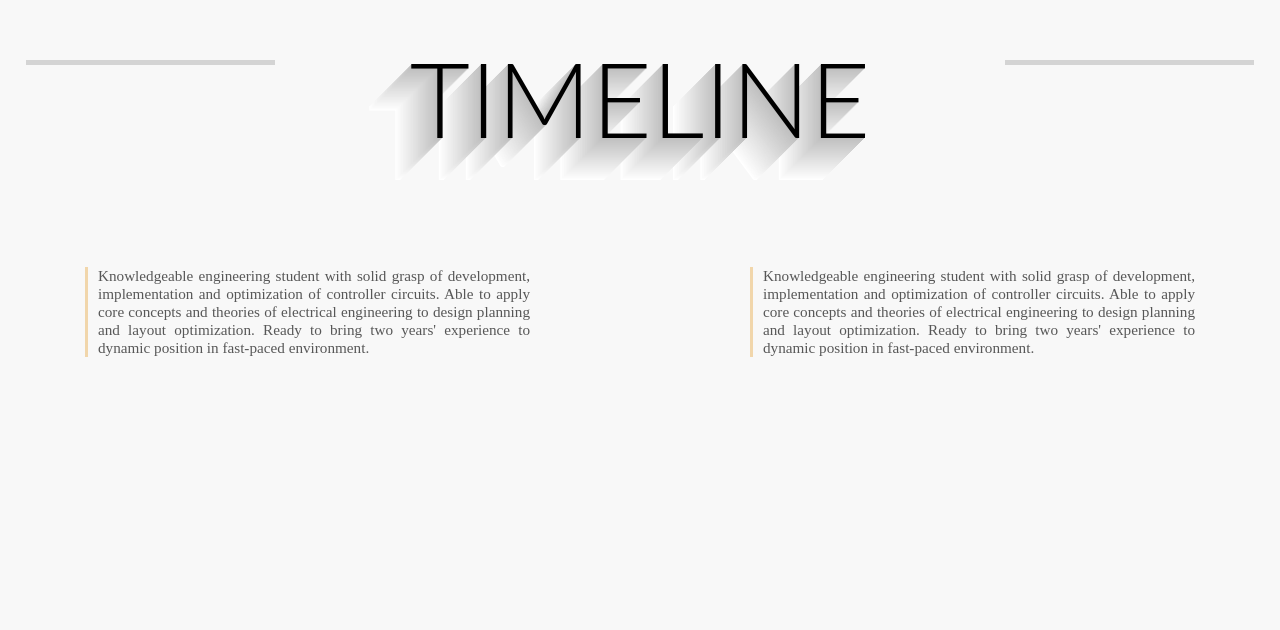
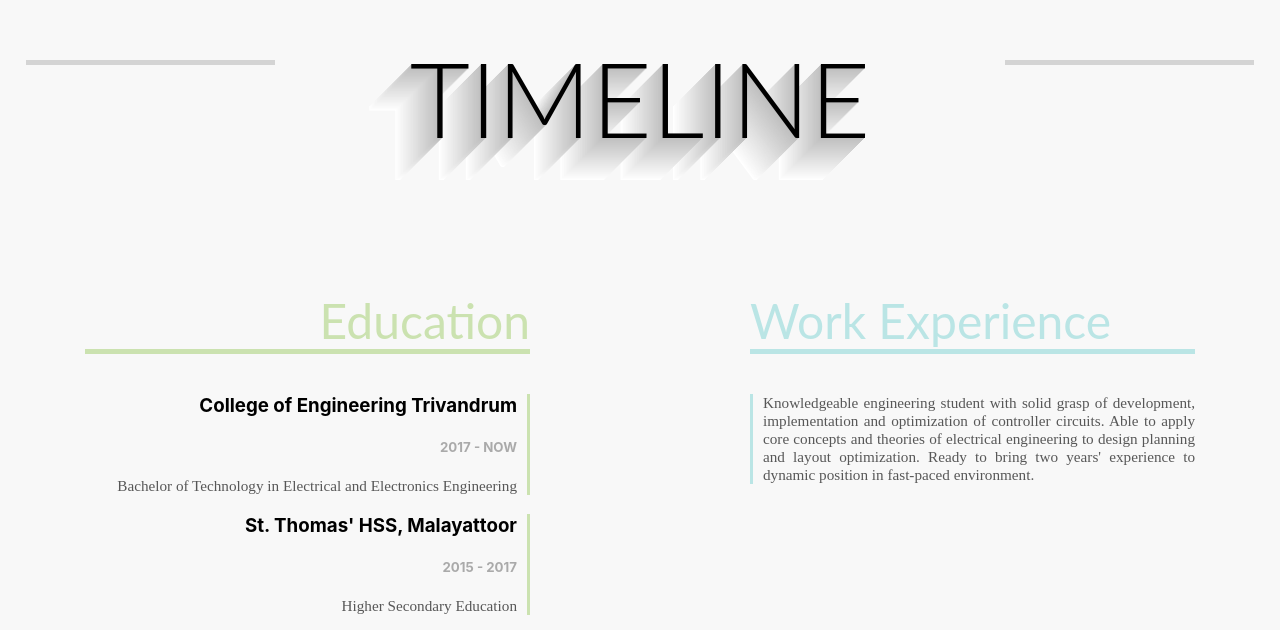
Before and after one commit to AugustinJose1221/resume, a React (Create React App) app: page / in a window 1280 px wide. Shown: the part 1412-2042 px from the top of the page. Before the commit the page ends 1784 px from the top, so only its background shows below. Built offline with nearby package versions, Linux system fonts and the light colour scheme.

Commit message:
Minor Updates

```diff
--- a/src/css/style.css
+++ b/src/css/style.css
@@ -224,14 +224,50 @@ h1{
     pointer-events: none;
   }
 
+.E1 {
+  border-right-color: #cbe2b0;
+  border-right-style: solid;
+  padding-right: 10px;
+}
+
+.E1 h3 {
+  text-align: right;
+}
+
+.E1 h5 {
+  text-align: right;
+  color: #aaaaaa;
+}
+
+.W-text {
+  padding-left: 10px;
+  border-left-color: #bae5e5;
+  border-left-style: solid;
+}
+
 .Timeline p {
-  padding-left: 10px;
-  border-left-color: #f1d6ab;
-  border-left-style: solid;
   font: 500 95% 'Raleway';
   color: #575757;
 }
 
+.Education {
+  color: #cbe2b0;
+  text-align: right;
+  border-bottom-color: #cbe2b0;
+  border-bottom-style: solid;
+  border-bottom-width: thick;
+}
+
+.Work {
+  color: #bae5e5;
+  text-align: left;
+  border-bottom-color: #bae5e5;
+  border-bottom-style: solid;
+  border-bottom-width: thick;
+}
+.Timeline h2{
+  font: 400 300% 'Lato';
+}
 @media screen and (max-height: 450px) {
   .Summary .title{visibility: hidden;}
   .Summary h1{font-size: 300%;}
--- a/src/resume.js
+++ b/src/resume.js
@@ -95,17 +95,23 @@ const Resume = () => {
         </Row>
         <Row>
         <Col sm={5}>
-        <p align={"justify"}>Knowledgeable engineering student with solid grasp of
-                             development, implementation and optimization of controller
-                             circuits. Able to apply core concepts and theories of electrical
-                             engineering to design planning and layout optimization.
-                             Ready to bring two years' experience to dynamic position in
-                             fast-paced environment.</p>
+        <h2 className="Education">Education</h2>
+        <div className="E1">
+          <h3>College of Engineering Trivandrum</h3>
+          <h5>2017 - NOW</h5>
+          <p align={"right"}>Bachelor of Technology in Electrical and Electronics Engineering</p>
+        </div>
+        <div className="E1">
+          <h3>St. Thomas' HSS, Malayattoor</h3>
+          <h5>2015 - 2017</h5>
+          <p align={"right"}>Higher Secondary Education</p>
+        </div>
         </Col>
         <Col sm={2}>
         </Col>
         <Col sm={5}>
-        <p align={"justify"}>Knowledgeable engineering student with solid grasp of
+        <h2 className="Work">Work Experience</h2>
+        <p className="W-text" align={"justify"}>Knowledgeable engineering student with solid grasp of
                              development, implementation and optimization of controller
                              circuits. Able to apply core concepts and theories of electrical
                              engineering to design planning and layout optimization.
```
